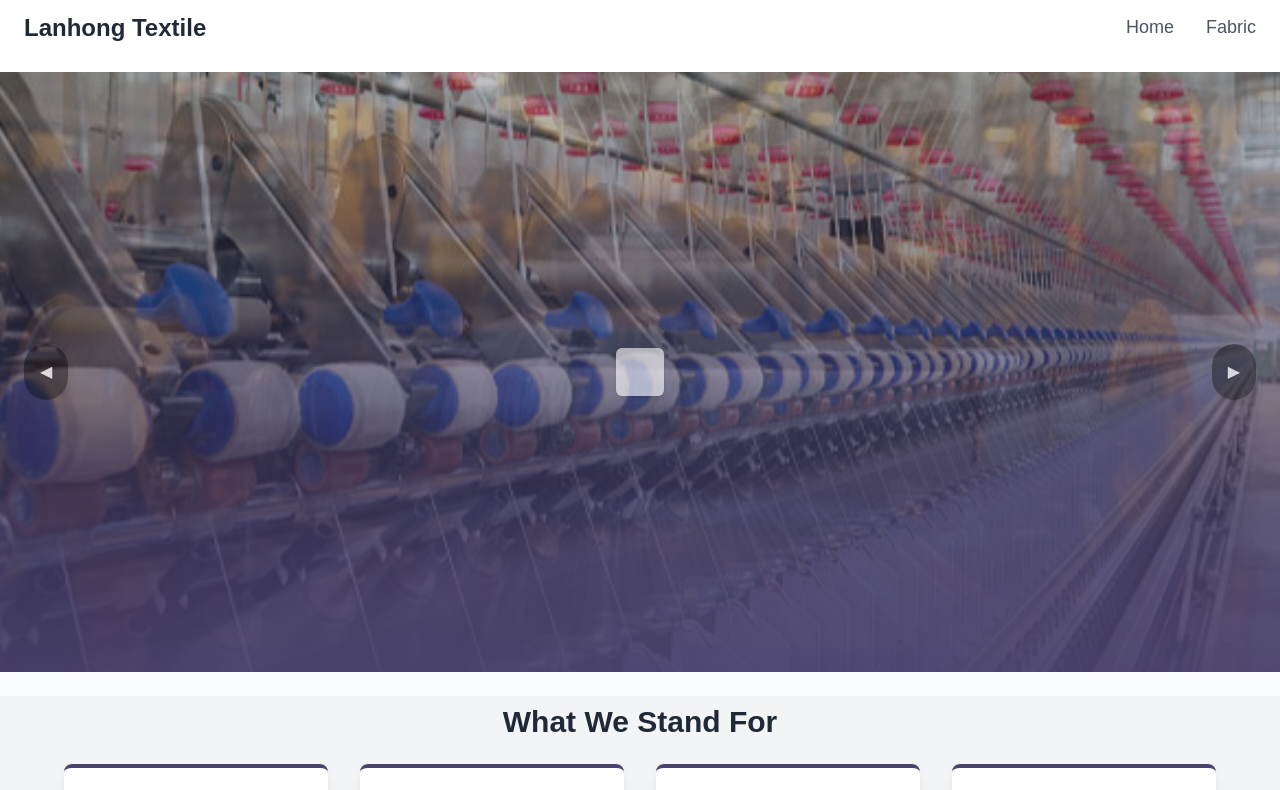
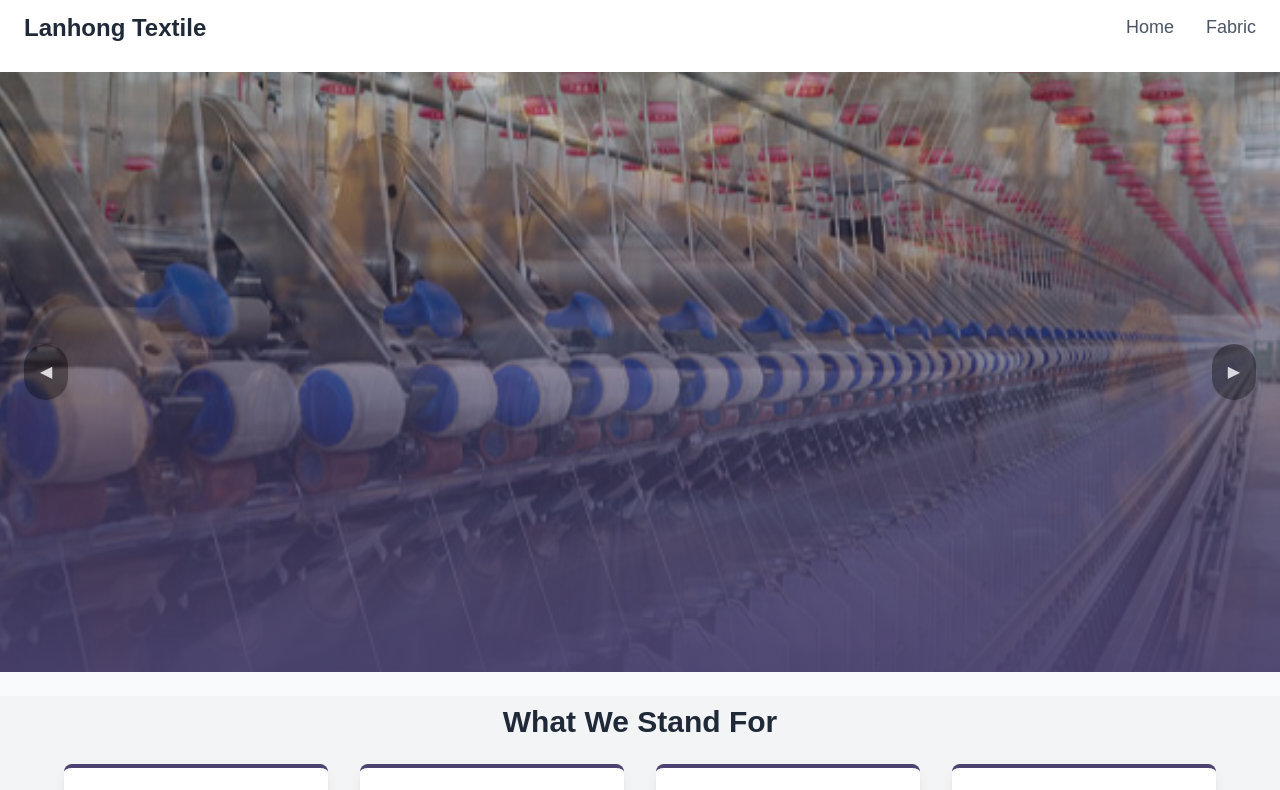
Before and after one commit to anisurarzu/Zhejiang, a Next.js app: page / in a window 1280 px wide. Shown: the top 790 px of the page. Built offline with nearby package versions, Linux system fonts and the light colour scheme.

Commit message:
Update HomePage.js

```diff
--- a/components/HomePage.js
+++ b/components/HomePage.js
@@ -66,16 +66,7 @@ export default function HomePage() {
             transition={{ duration: 1 }}
           />
 
-          {/* Centered Caption Text */}
-          <div className="absolute inset-0 flex justify-center items-center">
-            <motion.div
-              className="bg-white bg-opacity-60 p-6 rounded-md shadow-lg text-center"
-              initial={{ opacity: 0, y: 50 }}
-              animate={{ opacity: 1, y: 0 }}
-              transition={{ duration: 1 }}>
 
-            </motion.div>
-          </div>
 
           {/* Carousel Navigation Buttons */}
           <button
```
